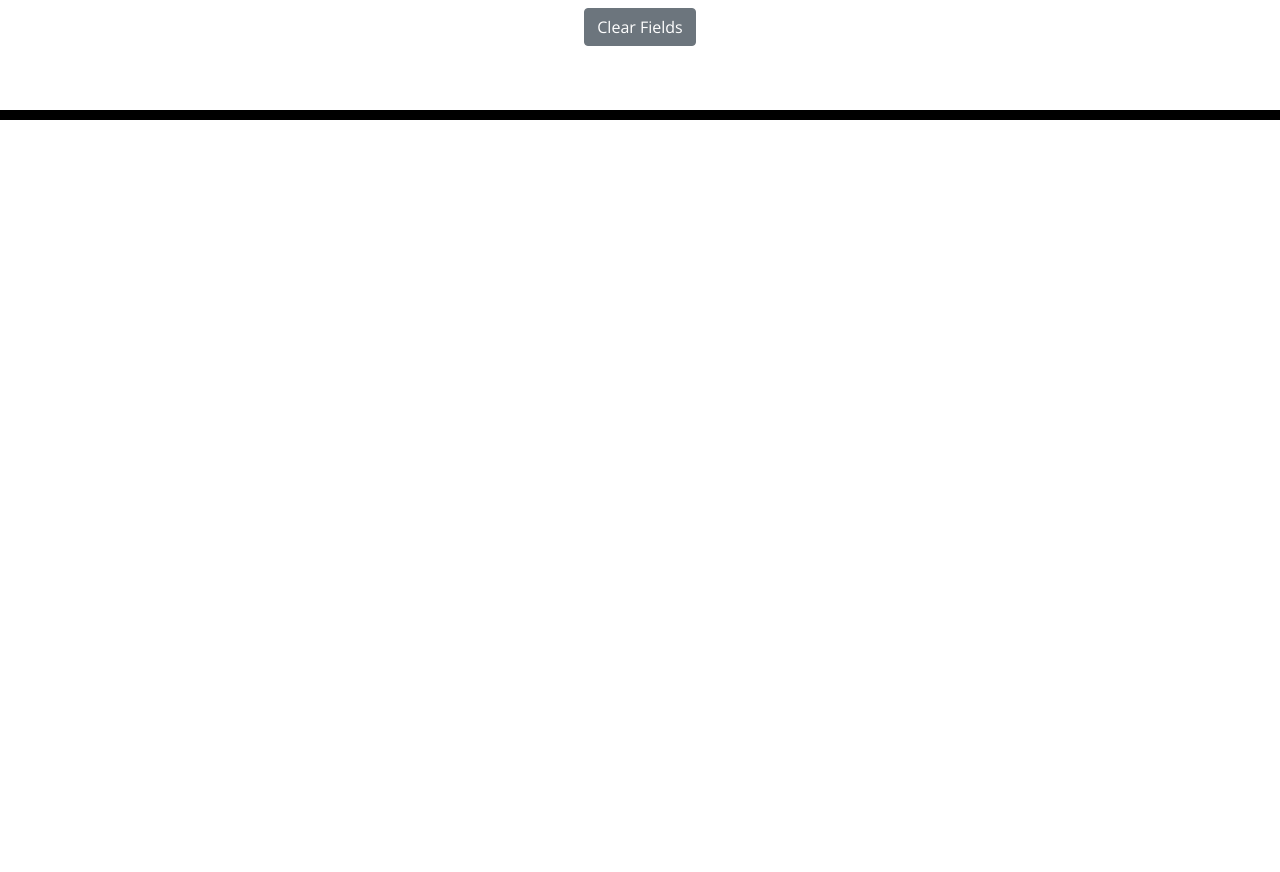
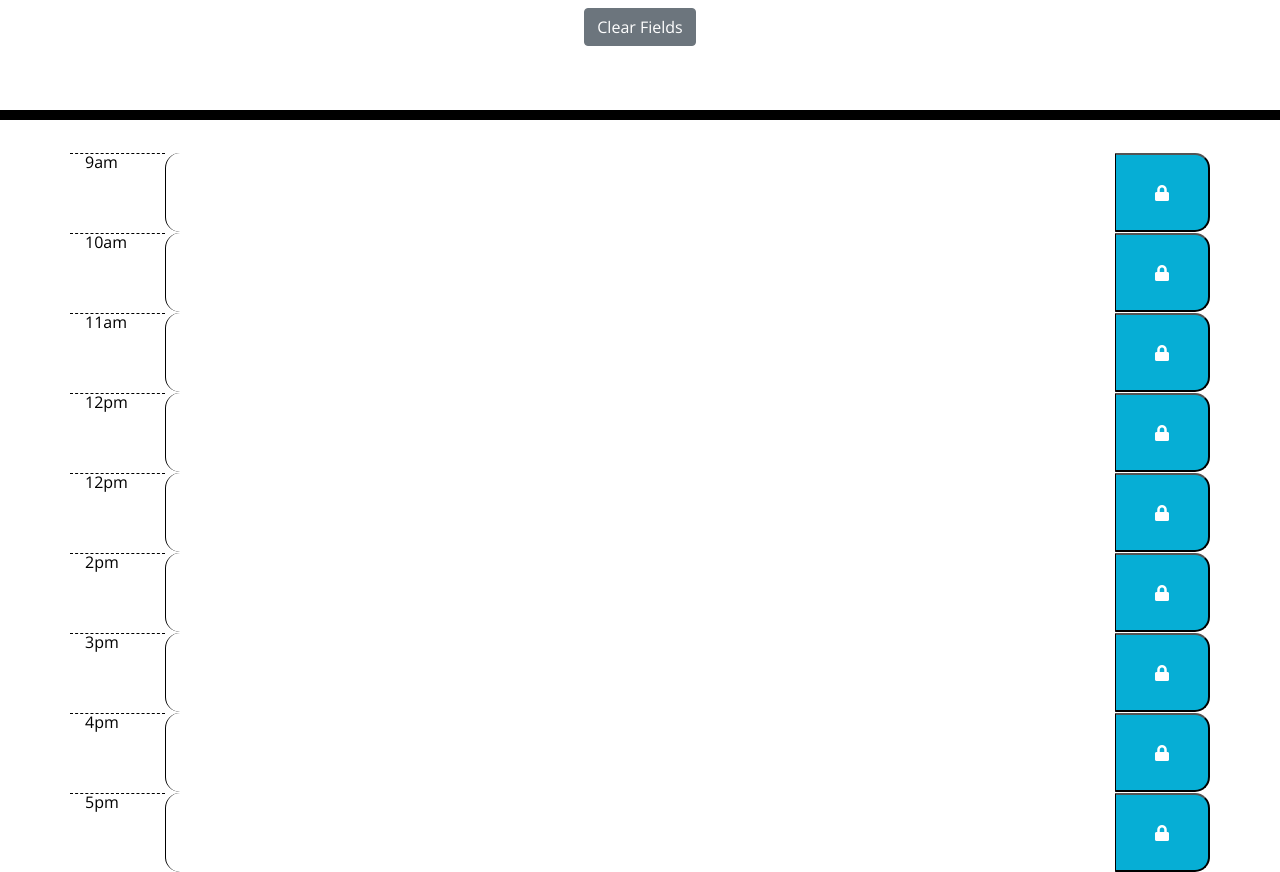
Before and after one commit to Jesse-Lemieux/Work-Day-Scheduler, a plain HTML site: page work-day-scheduler/Develop/index.html in a window 1280 px wide. Shown: the part 158-1030 px from the top of the page. Drawn offline with nearby package versions, Linux system fonts and the light colour scheme.

Commit message:
add bootstrap to hour containers

```diff
--- a/work-day-scheduler/Develop/index.html
+++ b/work-day-scheduler/Develop/index.html
@@ -23,30 +23,57 @@
 
   <div class="container">
     <div id="hour-09" class="row time-div">
+      <div class="col-md-1 hour"><span id="9">9am</span></div>
+      <textarea class="col-md-10 time-block description"></textarea>
+      <button class="col-md-1 saveBtn"><i class="fas fa-lock"></i></button>
     </div>
 
     <div id="hour-10" class="row time-div">
+      <div class="col-md-1 hour"><span id="10">10am</span></div>
+      <textarea class="col-md-10 time-block description"></textarea>
+      <button class="col-md-1 saveBtn"><i class="fas fa-lock"></i></button>
     </div>
 
     <div id="hour-11" class="row time-div">
+      <div class="col-md-1 hour"><span id="11">11am</span></div>
+      <textarea class="col-md-10 time-block description"></textarea>
+      <button class="col-md-1 saveBtn"><i class="fas fa-lock"></i></button>
     </div>
 
     <div id="hour-12" class="row time-div">
+      <div class="col-md-1 hour "><span id="12">12pm</span></div>
+      <textarea class="col-md-10 time-block description"></textarea>
+      <button class="col-md-1 saveBtn"><i class="fas fa-lock"></i></button>
     </div>
 
     <div id="hour-13" class="row time-div">
+      <div class="col-md-1 hour "><span id="12">12pm</span></div>
+      <textarea class="col-md-10 time-block description"></textarea>
+      <button class="col-md-1 saveBtn"><i class="fas fa-lock"></i></button>
     </div>
 
     <div id="hour-14" class="row time-div">
+      <div class="col-md-1 hour"><span id="14">2pm</span></div>
+      <textarea class="col-md-10 time-block description"></textarea>
+      <button class="col-md-1 saveBtn"><i class="fas fa-lock"></i></button>
     </div>
 
     <div id="hour-15" class="row time-div">
+      <div class="col-md-1 hour "><span id="15">3pm</span></div>
+      <textarea class="col-md-10 time-block description"></textarea>
+      <button class="col-md-1 saveBtn"><i class="fas fa-lock"></i></button>
     </div>
 
     <div id="hour-16" class="row time-div">
+      <div class="col-md-1 hour n"><span id="16">4pm</span></div>
+      <textarea class="col-md-10 time-block description"></textarea>
+      <button class="col-md-1 saveBtn"><i class="fas fa-lock"></i></button>
     </div>
 
     <div id="hour-17" class="row time-div">
+      <div class="col-md-1 hour "><span id="17">5pm</span></div>
+      <textarea class="col-md-10 time-block description "></textarea>
+      <button class="col-md-1 saveBtn"><i class="fas fa-lock"></i></button>
     </div>
 
   </div>
```
